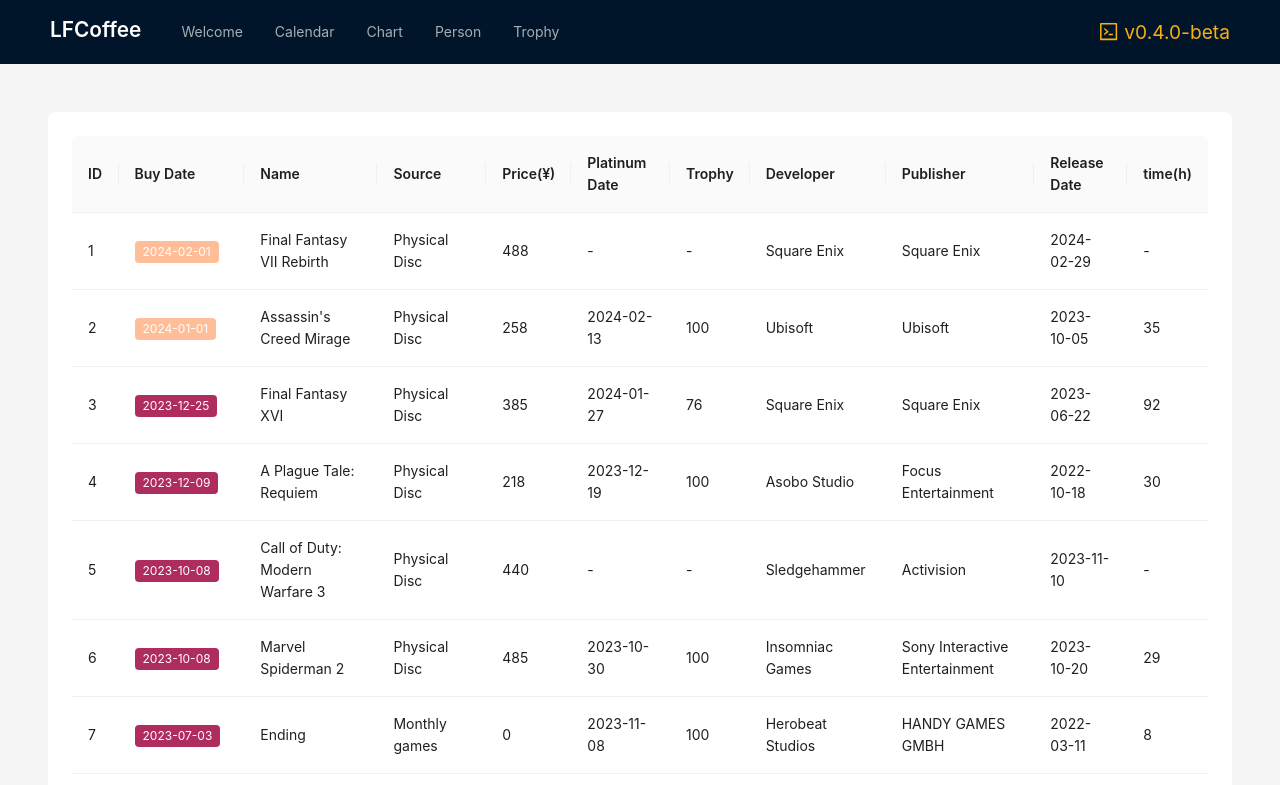
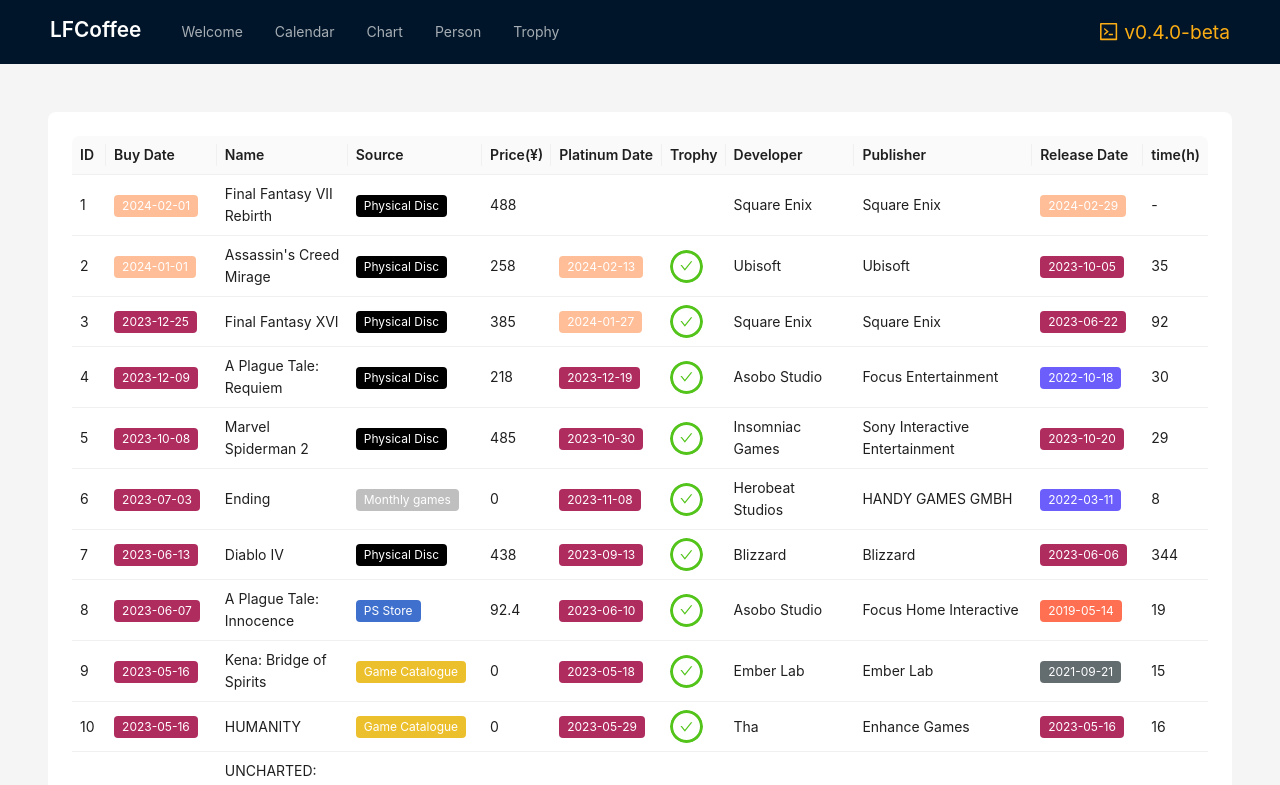
Before and after one commit to xkaing/LFCoffee, a React (Vite) app: page /xk-trophies-js-demo in a window 1280 px wide. Shown: the top 785 px of the page. Built offline with nearby package versions, Linux system fonts and the light colour scheme.

Commit message:
feat:新增渠道tag，奖杯进度tag，年度颜色tag

```diff
--- a/public/data.json
+++ b/public/data.json
@@ -32,7 +32,7 @@
       "buy_source": "Physical Disc",
       "buy_price": 385,
       "play_platinum_date": "2024-01-27",
-      "game_trophy": 76,
+      "game_trophy": 100,
       "game_developer": "Square Enix",
       "game_publisher": "Square Enix",
       "game_release_date": "2023-06-22",
@@ -51,19 +51,6 @@
       "game_release_date": "2022-10-18",
       "play_time": 30,
       "game_ing": 8
-     },
-     {
-      "buy_date": "2023-10-08",
-      "game_name": "Call of Duty: Modern Warfare 3",
-      "buy_source": "Physical Disc",
-      "buy_price": 440,
-      "play_platinum_date": "-",
-      "game_trophy": "-",
-      "game_developer": "Sledgehammer",
-      "game_publisher": "Activision",
-      "game_release_date": "2023-11-10",
-      "play_time": "-",
-      "game_ing": 0
      },
      {
       "buy_date": "2023-10-08",
@@ -245,7 +232,22 @@
       "game_publisher": "Activision",
       "game_release_date": "2022-10-28",
       "play_time": 47,
-      "game_ing": 8
+      "game_ing": 8,
+      "game_dlc": [
+        {
+            "buy_date": "2023-10-08",
+            "game_name": "Call of Duty: Modern Warfare 3",
+            "buy_source": "Physical Disc",
+            "buy_price": 440,
+            "play_platinum_date": "-",
+            "game_trophy": "-",
+            "game_developer": "Sledgehammer",
+            "game_publisher": "Activision",
+            "game_release_date": "2023-11-10",
+            "play_time": "-",
+            "game_ing": 0
+        }
+      ]
      },
      {
       "buy_date": "2022-10-22",
--- /dev/null
+++ b/src/XKTrophies/SourceColorTag.jsx
@@ -0,0 +1,26 @@
+import { Tag } from "antd";
+
+const SourceColorTag = ({ channel }) => {
+  let channelColor = null;
+
+  switch (channel) {
+    case "Physical Disc":
+      channelColor = "black";
+      break;
+    case "Game Catalogue":
+      channelColor = "#ECBF2C";
+      break;
+    case "Monthly games":
+      channelColor = "#bfbfbf";
+      break;
+    case "PS Store":
+      channelColor = "#3F70CD";
+      break;
+    default:
+      break;
+  }
+
+  return <Tag color={channelColor}>{channel}</Tag>;
+};
+
+export default SourceColorTag;
--- /dev/null
+++ b/src/XKTrophies/TrophyProgress.jsx
@@ -0,0 +1,22 @@
+import { Progress } from "antd";
+
+const progressColors = {
+  "0%": "red",
+  "20%": "yellow",
+  "50%": "green",
+  "80%": "blue",
+};
+
+const TrophyProgress = ({ progress }) => {
+  return progress !== "-" ? (
+    <Progress
+      percent={progress}
+      size={33}
+      type="circle"
+      //   strokeColor={progressColors}
+    />
+  ) : // <Progress percent={progress} size="small" steps={5} />
+  null;
+};
+
+export default TrophyProgress;
--- a/src/XKTrophies/XKTrophies.jsx
+++ b/src/XKTrophies/XKTrophies.jsx
@@ -1,8 +1,12 @@
 import React from "react";
-import { Space, Table, Tag } from "antd";
+import { Table, Typography } from "antd";
 import { getTrophyData } from "../serve";
 import { useLoaderData } from "react-router-dom";
 import YearColorTag from "./YearColorTag";
+import SourceColorTag from "./SourceColorTag";
+import TrophyProgress from "./TrophyProgress";
+
+const { Text, Link } = Typography;
 
 export async function loader() {
   const sourceData = await getTrophyData();
@@ -36,6 +40,7 @@
       title: "Source",
       dataIndex: "buy_source",
       key: "buy_source",
+      render: (buy_source) => <SourceColorTag channel={buy_source} />,
     },
     {
       title: "Price(¥)",
@@ -46,11 +51,15 @@
       title: "Platinum Date",
       key: "play_platinum_date",
       dataIndex: "play_platinum_date",
+      render: (play_platinum_date) => (
+        <YearColorTag date={play_platinum_date} />
+      ),
     },
     {
       title: "Trophy",
       key: "game_trophy",
       dataIndex: "game_trophy",
+      render: (game_trophy) => <TrophyProgress progress={game_trophy} />,
     },
     {
       title: "Developer",
@@ -66,6 +75,7 @@
       title: "Release Date",
       key: "game_release_date",
       dataIndex: "game_release_date",
+      render: (game_release_date) => <YearColorTag date={game_release_date} />,
     },
     {
       title: "time(h)",
@@ -73,7 +83,25 @@
       dataIndex: "play_time",
     },
   ];
-  return <Table columns={columns} dataSource={reactArrData} />;
+  return (
+    <Table
+      columns={columns}
+      dataSource={reactArrData}
+      size="small"
+      pagination={{
+        pageSize: 60,
+      }}
+      footer={() => (
+        <Text strong>
+          PSN为58款，Call of Duty: Modern Warfare 3为DLC，Final Fantasy VII
+          Rebirth还未发售
+        </Text>
+      )}
+      // scroll={{
+      //   y: 600,
+      // }}
+    />
+  );
 };
 
 export default XKTrophies;
--- a/src/XKTrophies/YearColorTag.jsx
+++ b/src/XKTrophies/YearColorTag.jsx
@@ -1,4 +1,4 @@
-import React from "react";
+// import React from "react";
 import { Tag } from "antd";
 
 const YearColorTag = ({ date }) => {
@@ -18,11 +18,31 @@
     case "2021":
       dateColor = "#636C6F";
       break;
+    case "2020":
+      dateColor = "#1A4876";
+      break;
+    case "2019":
+      dateColor = "#FF6F51";
+      break;
+    case "2018":
+      dateColor = "#6A0DAD";
+      break;
+    case "2017":
+      dateColor = "#7BC043";
+      break;
+    case "2016":
+      dateColor = "#607D8B";
+      break;
+    case "2015":
+      dateColor = "#994D43";
+      break;
     default:
       break;
   }
 
-  return <Tag color={dateColor}>{date}</Tag>;
+  return dateColor ? <Tag color={dateColor}>{date}</Tag> : null;
+
+  //   return <Tag color={dateColor}>{date}</Tag>;
 };
 
 export default YearColorTag;
```
